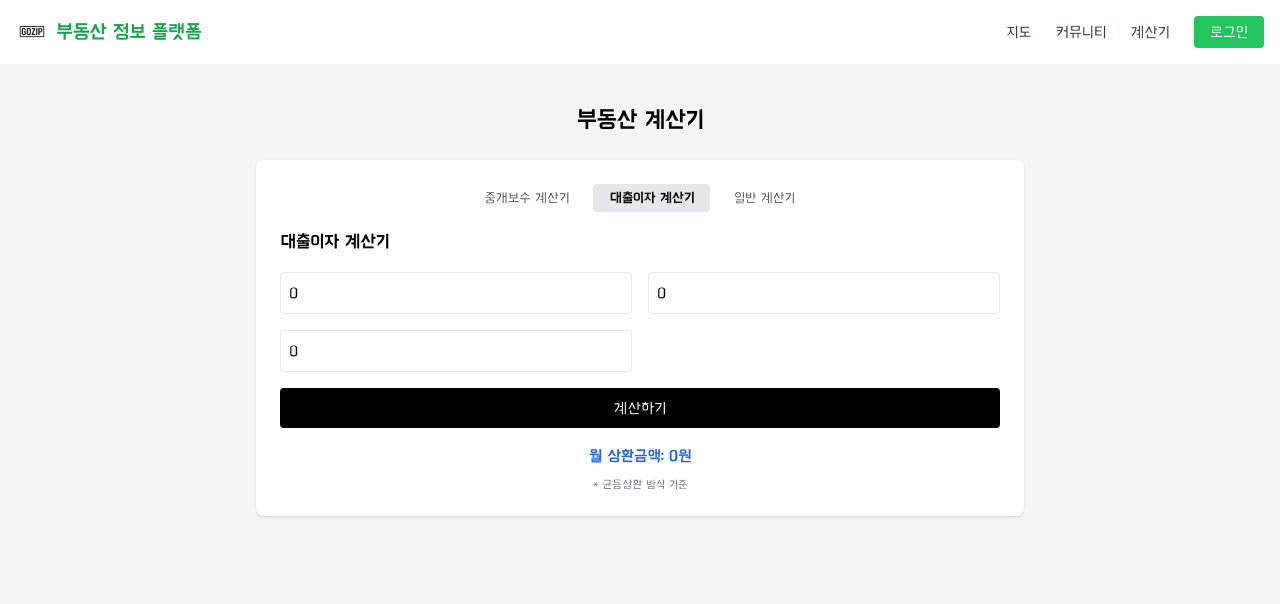
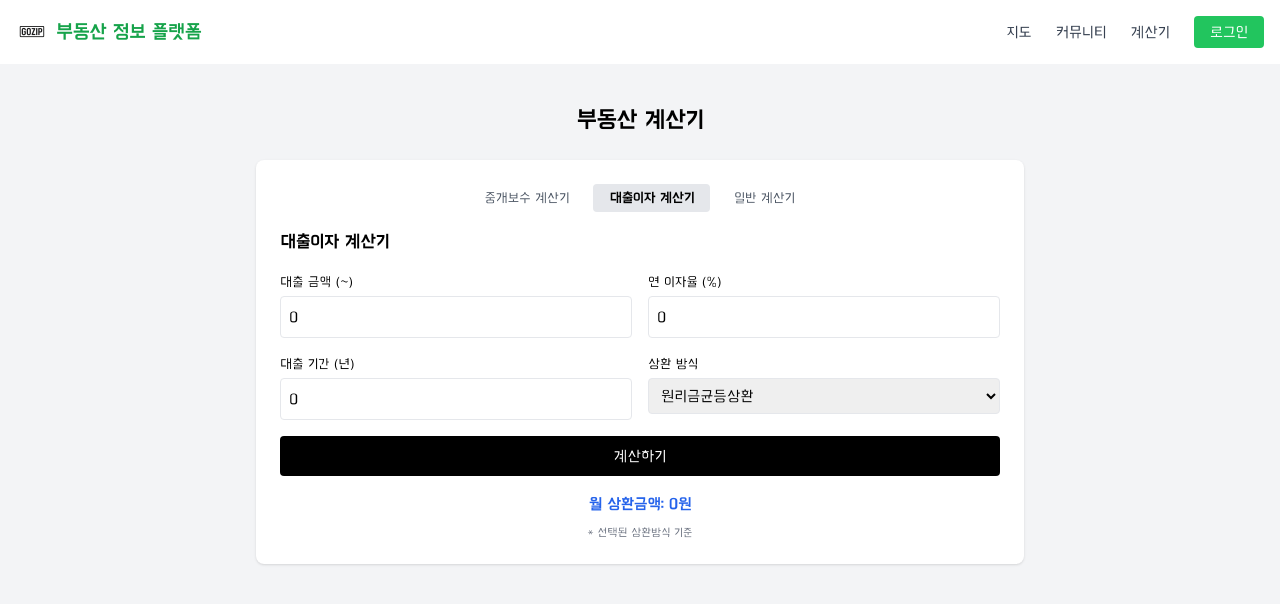
Before and after one commit to Jihye511/gozip-housing-insights, a Vue app in the folder ssafy_home_frontend/: page /calculator in a window 1280 px wide. Both pictures are taken after a click on the button "대출이자 계산기". Shown: the top 604 px of the page. Built offline with nearby package versions, Linux system fonts and the light colour scheme; no server answers.

Commit message:
feat : 계산기 수정

```diff
--- a/ssafy_home_frontend/src/views/CalculatorPage.vue
+++ b/ssafy_home_frontend/src/views/CalculatorPage.vue
@@ -1,6 +1,5 @@
 <template>
   <div class="min-h-screen bg-gray-100">
-
     <main class="max-w-3xl mx-auto py-10">
       <h2 class="text-2xl font-bold mb-6 text-center">부동산 계산기</h2>
       <div class="flex justify-center mb-6">
@@ -14,23 +13,72 @@
           <!-- 중개보수 계산기 -->
           <div v-if="currentTab === 'commission'">
             <h3 class="text-lg font-bold mb-4">중개보수 계산기</h3>
-            <input v-model.number="price" type="number" placeholder="매매가를 입력하세요" class="border p-2 rounded w-full mb-4" />
+
+            <label class="text-sm font-medium block mb-1">거래 유형 선택</label>
+            <select v-model="dealType" class="border p-2 rounded w-full mb-4">
+              <option value="매매">매매</option>
+              <option value="전세">전세</option>
+              <option value="월세">월세</option>
+            </select>
+
+            <label class="text-sm font-medium block mb-1">거래 금액 입력 (₩)</label>
+            <input v-model.number="price" type="number" placeholder="예: 300000000" class="border p-2 rounded w-full mb-4" />
+
             <button @click="calcCommission" class="w-full bg-black text-white py-2 rounded">계산하기</button>
             <p class="mt-4 text-blue-600 font-bold text-center">{{ commission.toLocaleString() }}원</p>
-            <p class="text-xs text-gray-500 text-center mt-2">* 계산된 금액은 법정 중개보수 요율에 따라 산출된값입니다.</p>
+            <p class="text-sm text-center mt-2 text-gray-700" v-if="price > 0">
+              계산식: {{ price.toLocaleString() }} × {{ (commissionRate * 100).toFixed(2) }}% = {{ (price * commissionRate).toLocaleString() }} (최대 {{ commissionLimit.toLocaleString() }}원 적용)
+            </p>
+            <p class="text-xs text-gray-500 text-center mt-2">* 법정 중개보수 상한 기준으로 계산됩니다.</p>
           </div>
 
           <!-- 대출이자 계산기 -->
           <div v-if="currentTab === 'loan'">
             <h3 class="text-lg font-bold mb-4">대출이자 계산기</h3>
             <div class="grid grid-cols-1 md:grid-cols-2 gap-4">
-              <input v-model.number="loanAmount" type="number" placeholder="대출 금액 입력" class="border p-2 rounded" />
-              <input v-model.number="loanRate" type="number" step="0.01" placeholder="연 이자율 (%)" class="border p-2 rounded" />
-              <input v-model.number="loanTerm" type="number" placeholder="대출 기간 (년)" class="border p-2 rounded" />
+
+              <div>
+                <label class="text-sm font-medium block mb-1">대출 금액 (₩)</label>
+                <input v-model.number="loanAmount" type="number" placeholder="예: 100000000" class="border p-2 rounded w-full" />
               </div>
+
+              <div>
+                <label class="text-sm font-medium block mb-1">연 이자율 (%)</label>
+                <input v-model.number="loanRate" type="number" step="0.01" placeholder="예: 3.5" class="border p-2 rounded w-full" />
+              </div>
+
+              <div>
+                <label class="text-sm font-medium block mb-1">대출 기간 (년)</label>
+                <input v-model.number="loanTerm" type="number" placeholder="예: 20" class="border p-2 rounded w-full" />
+              </div>
+
+              <div>
+                <label class="text-sm font-medium block mb-1">상환 방식</label>
+                <select v-model="repaymentType" class="border p-2 rounded w-full">
+                  <option value="equal">원리금균등상환</option>
+                  <option value="principal">원금균등상환</option>
+                  <option value="maturity">만기일시상환</option>
+                </select>
+              </div>
+            </div>
+
             <button @click="calcLoan" class="w-full bg-black text-white py-2 rounded mt-4">계산하기</button>
             <p class="mt-4 text-blue-600 font-bold text-center">월 상환금액: {{ monthlyPayment.toLocaleString() }}원</p>
-            <p class="text-xs text-gray-500 text-center mt-2">* 균등상환 방식 기준</p>
+
+            <p class="text-sm text-center mt-2 text-gray-700" v-if="loanAmount && loanRate && loanTerm">
+              계산식:
+              <span v-if="repaymentType === 'equal'">
+                {{ loanAmount.toLocaleString() }} × 월이자율 ÷ [1 - (1 + 월이자율)<sup>-{{ loanTerm * 12 }}</sup>]
+              </span>
+              <span v-else-if="repaymentType === 'principal'">
+                월 원금 + 최초 이자 = {{ (loanAmount / (loanTerm * 12)).toLocaleString() }} + {{ (loanAmount * (loanRate / 100 / 12)).toLocaleString() }}
+              </span>
+              <span v-else>
+                월 이자 = {{ loanAmount.toLocaleString() }} × {{ (loanRate / 100 / 12).toFixed(5) }}
+              </span>
+            </p>
+
+            <p class="text-xs text-gray-500 text-center mt-2">* 선택된 상환방식 기준</p>
           </div>
 
           <!-- 일반 계산기 -->
@@ -57,7 +105,6 @@
             </div>
             <p class="text-center text-xl mt-4 font-bold">{{ calcInput || 0 }}</p>
           </div>
-
         </div>
       </div>
     </main>
@@ -69,13 +116,20 @@ export default {
   data() {
     return {
       currentTab: 'commission',
+      // 중개보수
+      dealType: '매매',
       price: 0,
       commission: 0,
+      commissionRate: 0,
+      commissionLimit: 1000000,
+      // 대출
       loanAmount: 0,
       loanRate: 0,
       loanTerm: 0,
+      repaymentType: 'equal',
       monthlyPayment: 0,
-      calcInput: ''
+      // 계산기
+      calcInput: '',
     };
   },
   methods: {
@@ -83,11 +137,28 @@ export default {
       return `px-4 py-1 rounded ${this.currentTab === tab ? 'bg-gray-200 font-semibold' : 'text-gray-600 hover:underline'}`;
     },
     calcCommission() {
-      this.commission = this.price * 0.009; // 임의 중개 보수율
+      let rate = 0.009;
+      const amount = this.price;
+
+      if (this.dealType === '매매') {
+        if (amount <= 50000000) rate = 0.006;
+        else if (amount <= 200000000) rate = 0.005;
+        else if (amount <= 900000000) rate = 0.004;
+        else rate = 0.009;
+      } else if (this.dealType === '전세') {
+        rate = 0.008;
+      } else if (this.dealType === '월세') {
+        rate = 0.008;
+      }
+
+      this.commissionRate = rate;
+      this.commission = Math.min(amount * rate, this.commissionLimit);
     },
     calcLoan() {
       const r = this.loanRate / 100 / 12;
       const n = this.loanTerm * 12;
+
+      if (this.repaymentType === 'equal') {
         if (r > 0) {
           this.monthlyPayment = Math.round(
             (this.loanAmount * r * Math.pow(1 + r, n)) / (Math.pow(1 + r, n) - 1)
@@ -95,13 +166,25 @@ export default {
         } else {
           this.monthlyPayment = Math.round(this.loanAmount / n);
         }
+      } else if (this.repaymentType === 'principal') {
+        const monthlyPrincipal = this.loanAmount / n;
+        const firstMonthInterest = this.loanAmount * r;
+        this.monthlyPayment = Math.round(monthlyPrincipal + firstMonthInterest);
+      } else if (this.repaymentType === 'maturity') {
+        this.monthlyPayment = Math.round(this.loanAmount * r);
+      }
     },
     append(char) {
       this.calcInput += char;
     },
     calculate() {
       try {
-        this.calcInput = eval(this.calcInput).toString();
+        const result = eval(this.calcInput);
+        if (isNaN(result) || !isFinite(result)) {
+          this.calcInput = '오류';
+        } else {
+          this.calcInput = result.toString();
+        }
       } catch {
         this.calcInput = '오류';
       }
```
Lines whose indentation alone changed are shown as unchanged.
